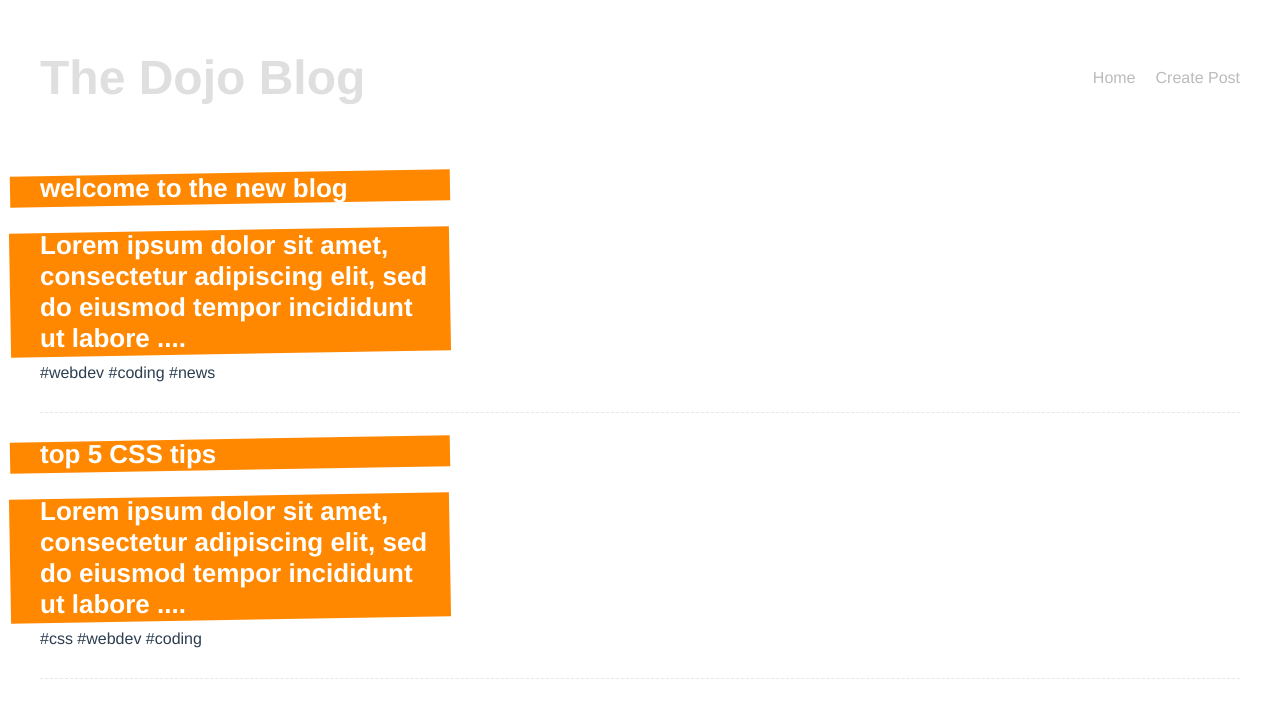
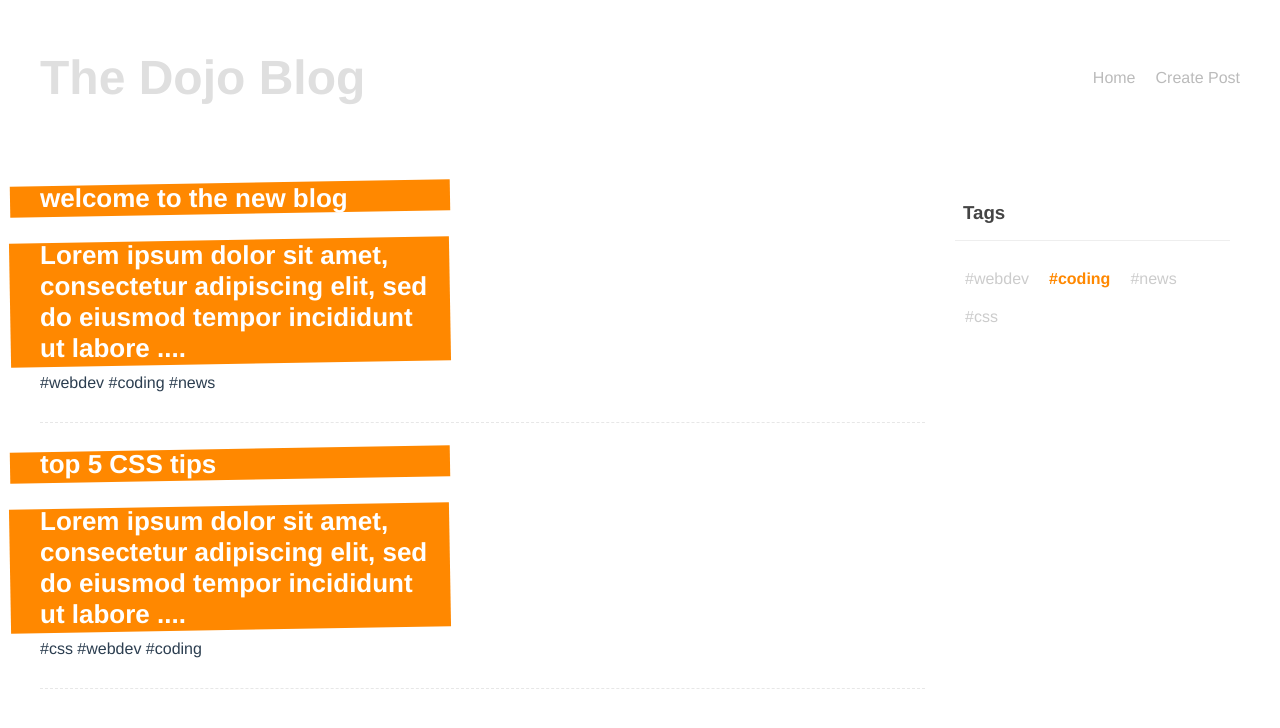
Before and after one commit to WoShiGaoFuShuai/lessons-vue-10, a Vue app: page /tags/coding in a window 1280 px wide. Shown: the top 728 px of the page. Built offline with nearby package versions, Linux system fonts and the light colour scheme; data requests are answered from the project's data file.

Commit message:
create TagCloud in components and useTags in composobales. Put tagClound in the homeview + Tag

```diff
--- /dev/null
+++ b/src/components/TagCloud.vue
@@ -0,0 +1,52 @@
+<template>
+  <div class="tag-cloud">
+    <h3>Tags</h3>
+    <div v-for="tag in tags" :key="tag">
+      <router-link :to="{ name: 'Tag', params: { tag: tag } }">
+        #{{ tag }}
+      </router-link>
+    </div>
+  </div>
+</template>
+
+<script>
+import useTags from "../composables/useTags";
+
+export default {
+  name: "TagCloud",
+  props: {
+    posts: {
+      type: Array,
+      required: true,
+    },
+  },
+  setup(props) {
+    const { tags } = useTags(props.posts);
+
+    return { tags };
+  },
+};
+</script>
+
+<style>
+.tag-cloud {
+  padding: 10px;
+}
+.tag-cloud h3 {
+  border-bottom: 1px solid #eee;
+  padding: 16px 8px;
+  color: #444;
+}
+.tag-cloud div {
+  display: inline-block;
+  padding: 10px;
+}
+.tag-cloud a {
+  color: #ccc;
+  text-decoration: none;
+}
+.tag-cloud a.router-link-active {
+  color: #ff8800;
+  font-weight: bold;
+}
+</style>
--- /dev/null
+++ b/src/composables/useTags.js
@@ -0,0 +1,19 @@
+import { ref } from "vue";
+
+const useTags = (posts) => {
+
+      const tags = ref([]);
+      const tagSet = new Set();
+
+      posts.forEach((item) => {
+         item.tags.forEach(tag => tagSet.add(tag) )
+      })
+
+      tags.value = [...tagSet]
+      console.log(tags.value)
+
+      return {tags}
+
+}
+
+export default useTags;
--- a/src/views/HomeView.vue
+++ b/src/views/HomeView.vue
@@ -4,14 +4,13 @@
     <div v-if="error">
       {{ error }}
     </div>
-    <div v-if="posts.length">
+    <div v-if="posts.length" class="layout">
       <PostList v-if="showPosts" :posts="posts" />
+      <TagCloud :posts="posts" />
     </div>
     <div v-else>
       <Spinner />
     </div>
-    <button @click="showPosts = !showPosts">toggle posts</button>
-    <button @click="posts.pop()">del a post</button>
   </div>
 </template>
 
@@ -19,6 +18,8 @@
 import PostList from "../components/PostList.vue";
 import getPosts from "../composables/getPosts";
 import Spinner from "../components/Spinner.vue";
+import TagCloud from "../components/TagCloud.vue";
+
 import { ref } from "@vue/reactivity";
 
 export default {
@@ -26,6 +27,7 @@
   components: {
     PostList,
     Spinner,
+    TagCloud,
   },
 
   setup() {
@@ -45,4 +47,10 @@
   margin: 0 auto;
   padding: 10px;
 }
+
+.layout {
+  display: grid;
+  grid-template-columns: 3fr 1fr;
+  gap: 20px;
+}
 </style>
--- a/src/views/Tag.vue
+++ b/src/views/Tag.vue
@@ -1,8 +1,9 @@
 <template>
   <div class="tag">
     <div v-if="error">{{ error }}</div>
-    <div v-if="posts.length">
+    <div v-if="posts.length" class="layout">
       <PostList :posts="postsWithTag" />
+      <TagCloud :posts="posts" />
     </div>
     <div v-else>
       <Spinner />
@@ -16,12 +17,14 @@
 import { useRoute } from "vue-router";
 import PostList from "../components/PostList.vue";
 import Spinner from "../components/Spinner.vue";
+import TagCloud from "../components/TagCloud.vue";
 
 export default {
   name: "Tag",
   components: {
     PostList,
     Spinner,
+    TagCloud,
   },
   setup() {
     const { posts, error, load } = getPosts();
@@ -38,4 +41,16 @@
 };
 </script>
 
-<style></style>
+<style scoped>
+.tag {
+  max-width: 1200px;
+  margin: 0 auto;
+  padding: 10px;
+}
+
+.layout {
+  display: grid;
+  grid-template-columns: 3fr 1fr;
+  gap: 20px;
+}
+</style>
```
